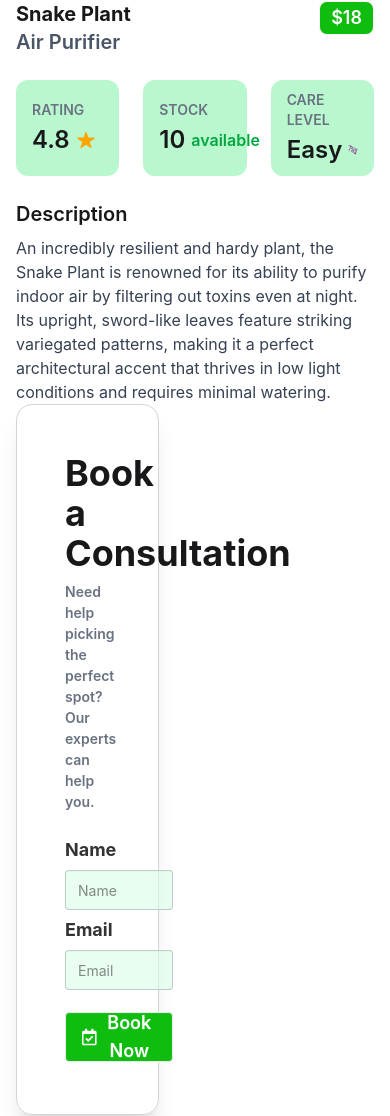
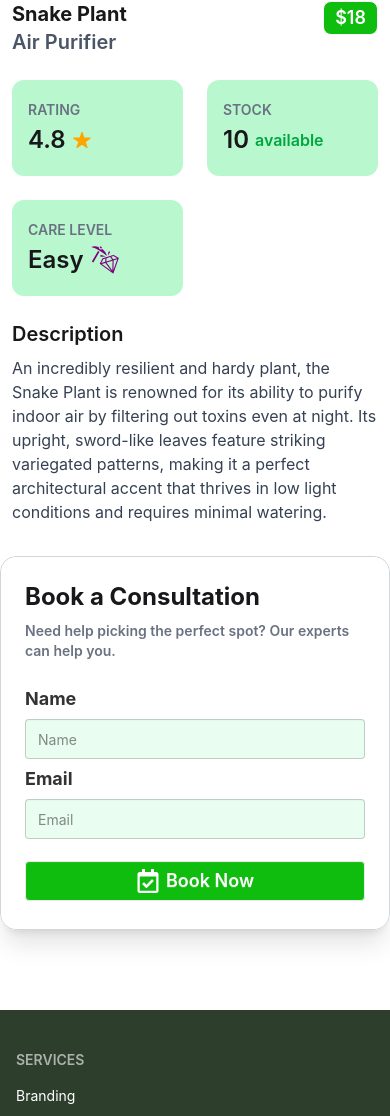
Before and after one commit to Wahed-Shawn/Assignment-Nine, a React (Vite) app: page /plantDetails/1 in a window 390 px wide. Shown: the part 452-1568 px from the top of the page. Built offline with nearby package versions, Linux system fonts and the light colour scheme; no server answers; sample sign-in values are in the browser's storage.

Commit message:
completed  responsive

```diff
--- a/src/components/ConsultationForm.jsx
+++ b/src/components/ConsultationForm.jsx
@@ -11,16 +11,16 @@ const ConsultationForm = () => {
     }
 
     return (
-        <div className="w-full p-6 border border-gray-300 shadow-xl rounded-2xl sticky top-[4.5rem]">
+        <div className="w-full p-0 border border-gray-300 shadow-xl rounded-2xl sticky top-[4.5rem] mt-8 lg:p-6 md:mt-0">
             <div className="card-body bg-white rounded-2xl">
-                <h1 className="text-4xl font-bold">Book a Consultation</h1>
-                <p className='text-gray-500 mb-3 font-semibold'>Need help picking the perfect spot? Our experts can help you.</p>
+                <h1 className="text-2xl font-bold lg:text-4xl">Book a Consultation</h1>
+                <p className='text-gray-500 mb-3 text-sm font-semibold lg:text-[1rem]'>Need help picking the perfect spot? Our experts can help you.</p>
                 <form onSubmit={handleForm} className="fieldset">
                     <label className="label text-black/80 font-bold text-lg">Name</label>
                     <input type="text" required className="input w-full bg-green-100/60" placeholder="Name" />
                     <label className="label text-black/80 font-bold text-lg">Email</label>
                     <input type="email" required className="input w-full bg-green-100/60" placeholder="Email" />
-                    <button className="btn  bg-[#0FBD0F] mt-4 text-white text-lg py-6"><FaRegCalendarCheck size={24} /> Book Now</button>
+                    <button className="btn  bg-[#0FBD0F] mt-4 text-white text-lg lg:py-6"><FaRegCalendarCheck size={24} /> Book Now</button>
                 </form>
             </div>
         </div>
--- a/src/components/TopRated.jsx
+++ b/src/components/TopRated.jsx
@@ -21,8 +21,8 @@ const TopRated = () => {
 
             <div className="">
                 <div className="flex items-center justify-end mb-4 gap-3">
-                    <button className='prev-nav-btn h-[2rem] w-[2rem] rounded-full flex items-center justify-center bg-gray-300 cursor-pointer md:h-[2.5rem] w-[2.5rem]'><GrFormPreviousLink size={22} /></button>
-                    <button className='next-nav-btn h-[2rem] w-[2rem] rounded-full flex items-center justify-center bg-gray-300 cursor-pointer md:h-[2.5rem] w-[2.5rem]'><GrFormNextLink size={22} /></button>
+                    <button className='prev-nav-btn h-[2rem] w-[2rem] rounded-full flex items-center justify-center bg-gray-300 cursor-pointer md:h-[2.5rem] md:w-[2.5rem]'><GrFormPreviousLink size={22} /></button>
+                    <button className='next-nav-btn h-[2rem] w-[2rem] rounded-full flex items-center justify-center bg-gray-300 cursor-pointer md:h-[2.5rem] md:w-[2.5rem]'><GrFormNextLink size={22} /></button>
                 </div>
 
                 <Swiper
--- a/src/pages/PlantDetails.jsx
+++ b/src/pages/PlantDetails.jsx
@@ -13,8 +13,8 @@ const PlantDetails = () => {
     console.log(selectedPlant)
 
     return (
-        <div className='flex flex-col justify-between px-4 md:flex-row'>
-            <div className="w-full md:w-[57%]">
+        <div className='flex flex-col justify-between md:px-4 md:flex-row'>
+            <div className="w-full px-3 md:w-[57%] md:px-0">
                 <div className="h-[20rem] rounded-2xl overflow-hidden md:h-[30rem]">
                     <img src={image} className='h-full w-full object-cover object-center' />
                 </div>
@@ -28,7 +28,7 @@ const PlantDetails = () => {
                     </span>
                 </div>
 
-                <div className="grid grid-cols-3 gap-6 my-6">
+                <div className="grid grid-cols-2 lg:grid-cols-3 gap-6 my-6">
                     <div className="p-4 h-[6rem] rounded-xl bg-green-200 flex flex-col justify-center gap-1">
                         <h3 className='text-gray-500 font-semibold text-sm'>RATING</h3>
                         <div className='flex items-center gap-1.5'><span className='text-2xl font-semibold'>{rating}</span> <IoIosStar size={20} color='orange' /></div>
@@ -55,7 +55,7 @@ const PlantDetails = () => {
                 </div>
             </div>
 
-            <div className="w-[40%]">
+            <div className="w-full md:w-[40%]">
                 <ConsultationForm />
             </div>
         </div>
--- a/src/pages/Plants.jsx
+++ b/src/pages/Plants.jsx
@@ -8,7 +8,7 @@ const Plants = () => {
         <div className='px-4'>
             <h1 className='text-3xl text-gray-700 text-center font-bold mb-8'>Our Plants Collection</h1>
 
-            <div className="grid grid-cols-1 gap-8 md:grid-cols-3">
+            <div className="grid grid-cols-1 gap-8 md:grid-cols-2 lg:grid-cols-3">
                 {
                     plantsData.map(plant => <PlantCard key={plant.plantId} plant={plant} />)
                 }
```
